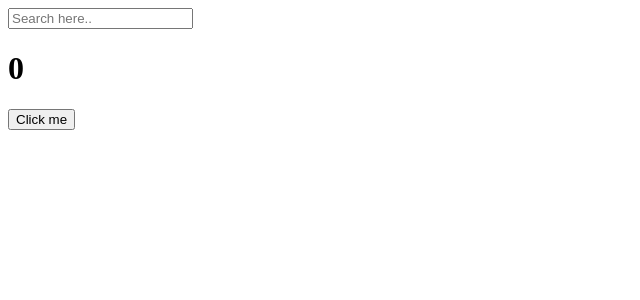
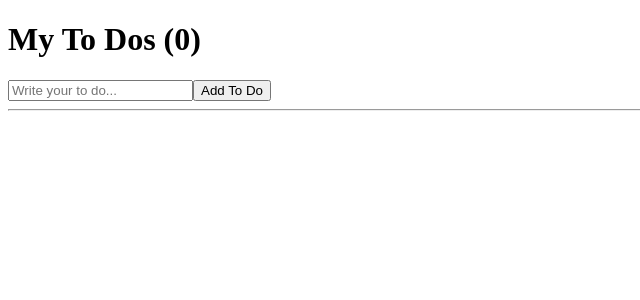
Before and after one commit to widrns15/Create-Movie-Web, a React (Create React App) app: page / in a window 1280 px wide. Shown: the top 300 px of the page, without its empty margins (0-640 px from the left). Built offline with nearby package versions, Linux system fonts and the light colour scheme.

Commit message:
🥽 test: map 함수를 이용하여 To Do List 만들어보기

```diff
--- a/src/App.js
+++ b/src/App.js
@@ -1,37 +1,37 @@
-import { useState, useEffect } from "react";
+import { useState } from "react";
 
 function App() {
-  const [counter, setValue] = useState(0);
-  const [keyword, setKeyword] = useState("");
-  const onClick = () => setValue((prev) => prev + 1);
-  const onChange = (event) => setKeyword(event.target.value);
-
-  useEffect(() => {
-    console.log("I run only once");
-  }, []);
-
-  useEffect(() => {
-    console.log("I run when 'keyword' changes.", keyword);
-  }, [keyword]);
-
-  useEffect(() => {
-    console.log("I run when 'counter' changes.", counter);
-  }, [counter]);
-
-  useEffect(() => {
-    console.log("I run when 'keyword & counter' changes.");
-  }, [keyword, counter]);
+  const [toDo, setToDo] = useState("");
+  const [toDos, setToDos] = useState([]);
+  const onChange = (event) => setToDo(event.target.value);
+  const onSubmit = (event) => {
+    event.preventDefault();
+    if (toDo === "") {
+      return;
+    }
+    setToDo("");
+    setToDos((currentArray) => [toDo, ...currentArray]);
+  };
+  console.log(toDos);
 
   return (
     <div>
-      <input
-        value={keyword}
-        onChange={onChange}
-        type="text"
-        placeholder="Search here.."
-      />
-      <h1>{counter}</h1>
-      <button onClick={onClick}>Click me</button>
+      <h1>My To Dos ({toDos.length})</h1>
+      <form onSubmit={onSubmit}>
+        <input
+          onChange={onChange}
+          value={toDo}
+          type="text"
+          placeholder="Write your to do..."
+        />
+        <button>Add To Do</button>
+      </form>
+      <hr />
+      <ul>
+        {toDos.map((item, index) => (
+          <li key={index}>{item}</li>
+        ))}
+      </ul>
     </div>
   );
 }
--- a/src/App.module.css
+++ /dev/null
@@ -1,5 +0,0 @@
-.title {
-  font-family: system-ui, -apple-system, BlinkMacSystemFont, "Segoe UI", Roboto,
-    Oxygen, Ubuntu, Cantarell, "Open Sans", "Helvetica Neue", sans-serif;
-  font-size: 18px;
-}
--- a/src/Button.module.css
+++ /dev/null
@@ -1,4 +0,0 @@
-.btn {
-  background-color: tomato;
-  color: white;
-}
```
Also changed, not shown: src/Button.js (deleted, +0 -12 lines).
